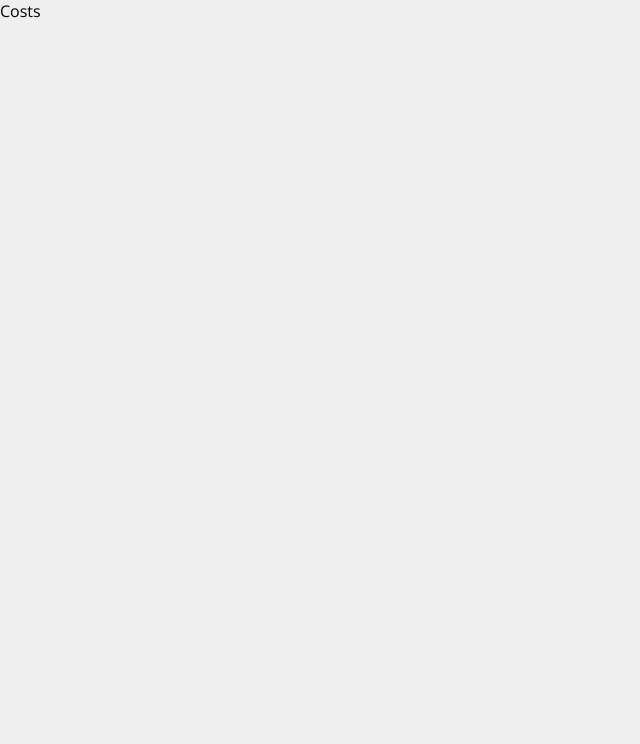
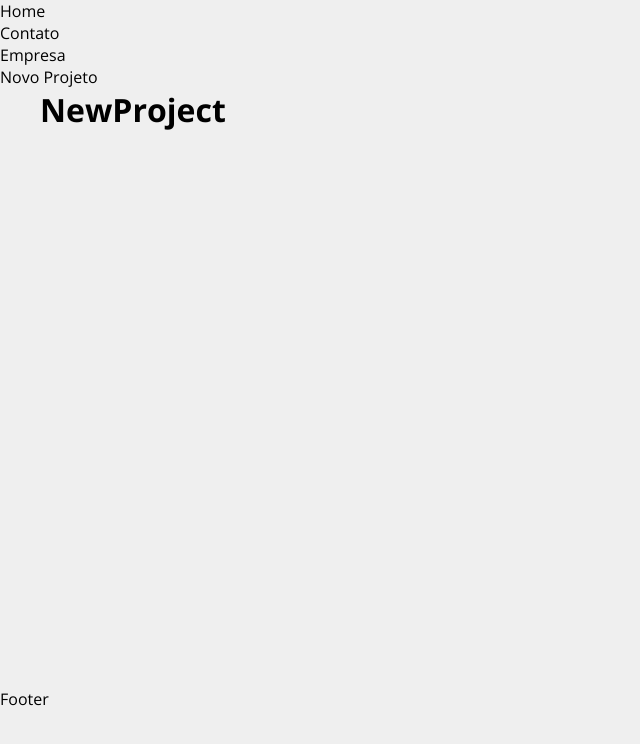
Before and after one commit to joalissonmarques/costs, a JavaScript app: page /NewProject in a window 1280 px wide. Shown: the top 744 px of the page, without its empty margins (0-640 px from the left). Built offline with nearby package versions, Linux system fonts and the light colour scheme; the HTML template or start-up script is replaced by a standard one.

Commit message:
Criação de Container - Router

```diff
--- a/src/App.js
+++ b/src/App.js
@@ -1,10 +1,31 @@
+import { BrowserRouter as Router, Routes, Route } from 'react-router-dom'
+import Home from './components/pages/Home'
+import Contact from './components/pages/Contact'
+import Company from './components/pages/Company'
+import NewProject from './components/pages/NewProject'
+/* Container From Layout */
+import Container from './components/layout/Container'
 
 function App() {
   return (
-    <div className="App">
-      <p>Costs</p>
-    </div>
+    <Router>
+      <ul>
+        <li>Home</li>
+        <li>Contato</li>
+        <li>Empresa</li>
+        <li>Novo Projeto</li>
+      </ul>
+      <Container customClass="min-height">
+        <Routes>
+          <Route path="/" element={<Home />} />
+          <Route path="/Company" element={<Company />} />
+          <Route path="/Contact" element={<Contact />} />
+          <Route path="/NewProject" element={<NewProject />} />
+        </Routes>
+      </Container>
+      <p>Footer</p>
+    </Router>
   )
 }
 
-export default App;
+export default App
--- /dev/null
+++ b/src/components/layout/Container.js
@@ -0,0 +1,11 @@
+import styles from './Container.module.css'
+
+function Container(props){
+  return(
+    <div className={`${styles.container} ${styles[props.customClass]}`}>
+      {props.children}
+    </div>
+  )
+}
+
+export default Container
--- /dev/null
+++ b/src/components/layout/Container.module.css
@@ -0,0 +1,20 @@
+.container {
+  width: 1200px;
+  display: flex;
+  justify-content: space-between;
+  margin: 0 auto;
+  flex-wrap: wrap;
+}
+
+.min-height {
+  min-height: 75%;
+}
+
+.start {
+  justify-content: flex-start;
+}
+
+.column {
+  flex-direction: column;
+  justify-content: flex-start;
+}
--- /dev/null
+++ b/src/components/pages/Company.js
@@ -0,0 +1,7 @@
+function Company(){
+  return(
+    <h1>Company</h1>
+  )
+}
+
+export default Company
--- /dev/null
+++ b/src/components/pages/Contact.js
@@ -0,0 +1,7 @@
+function Contact(){
+  return(
+    <h1>Contact</h1>
+  )
+}
+
+export default Contact
--- /dev/null
+++ b/src/components/pages/Home.js
@@ -0,0 +1,7 @@
+function Home(){
+  return(
+    <h1>Home</h1>
+  )
+}
+
+export default Home
--- /dev/null
+++ b/src/components/pages/NewProject.js
@@ -0,0 +1,7 @@
+function NewProject(){
+  return(
+    <h1>NewProject</h1>
+  )
+}
+
+export default NewProject
```
